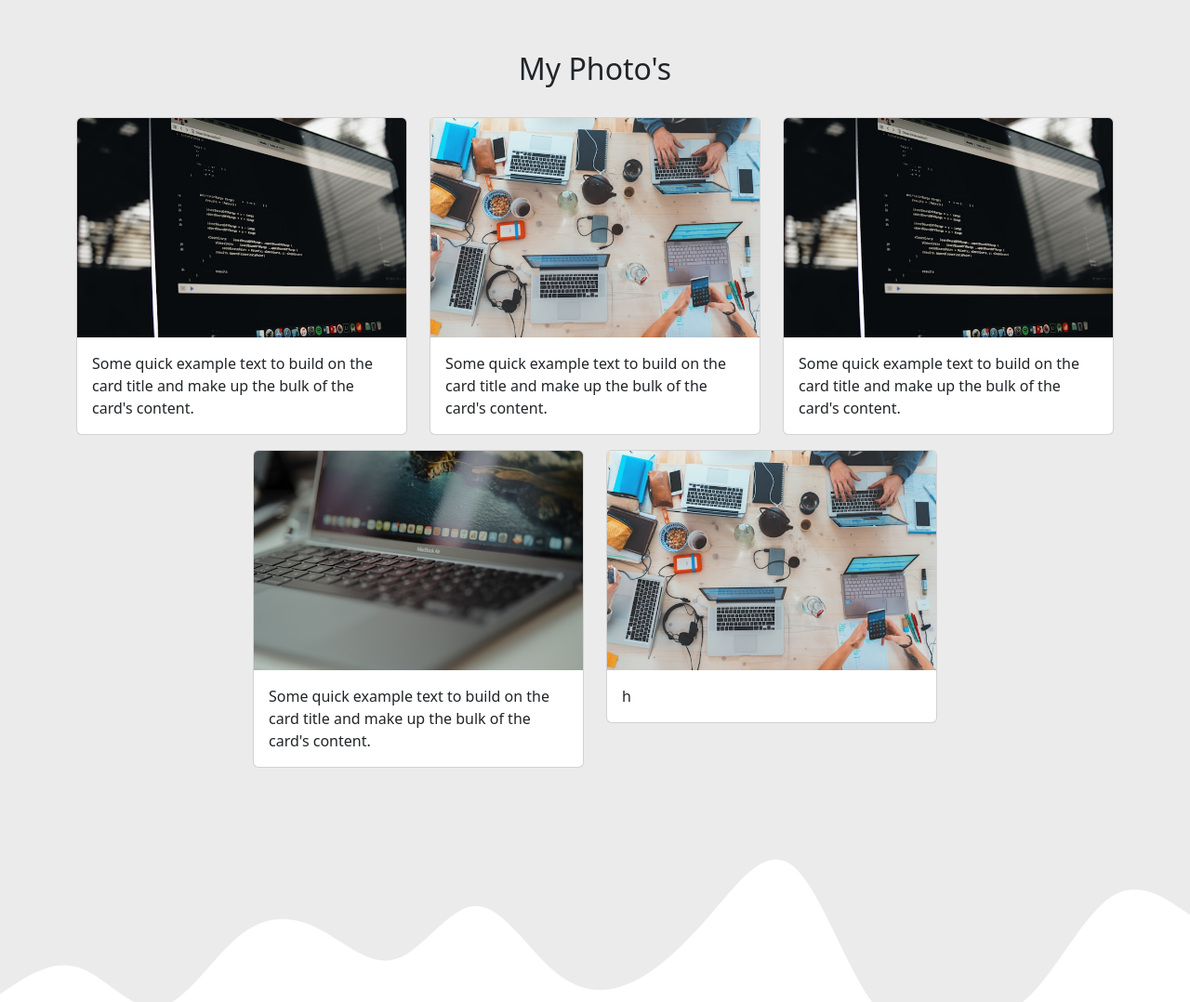
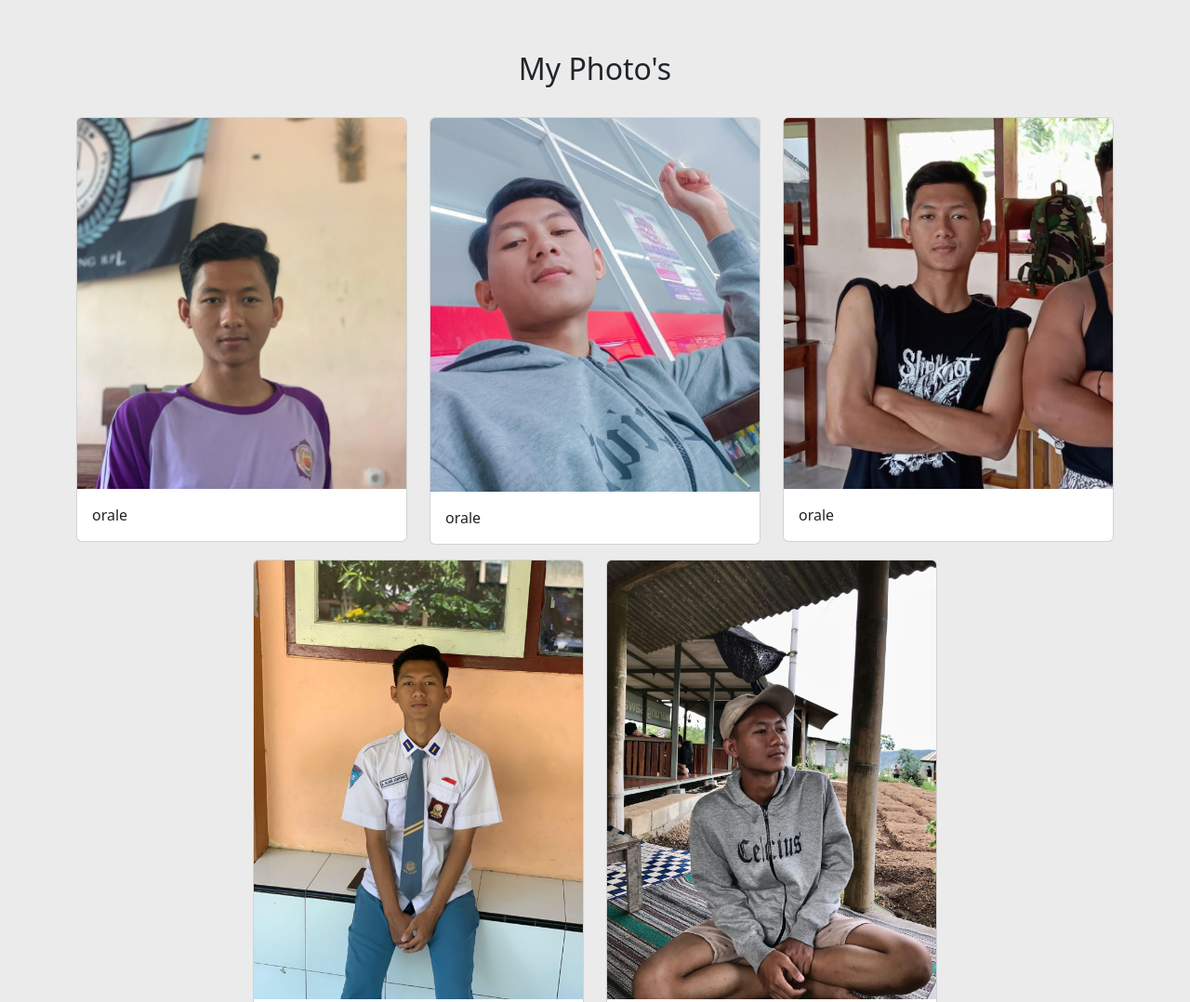
Before and after one commit to SOGOL999/gilangsampur.github.io, a plain HTML site: page index.html in a window 1280 px wide. Shown: the part 1480-2558 px from the top of the page at 93% size. Drawn offline with nearby package versions, Linux system fonts and the light colour scheme.

Commit message:
change photo's

```diff
--- a/index.html
+++ b/index.html
@@ -130,53 +130,41 @@
         <div class="row justify-content-center">
           <div class="col-md-4 mb-3">
             <div class="card">
-              <img src="Img/projects/st.jpg" class="card-img-top" alt="C1" />
+              <img src="Img/aku1.jpeg" class="card-img-top" alt="C1" />
               <div class="card-body">
-                <p class="card-text">
-                  Some quick example text to build on the card title and make up
-                  the bulk of the card's content.
-                </p>
+                <p class="card-text">orale</p>
               </div>
             </div>
           </div>
           <div class="col-md-4 mb-3">
             <div class="card">
-              <img src="Img/projects/tg.jpg" class="card-img-top" alt="C2" />
+              <img src="Img/aku2.jpeg" class="card-img-top" alt="C2" />
               <div class="card-body">
-                <p class="card-text">
-                  Some quick example text to build on the card title and make up
-                  the bulk of the card's content.
-                </p>
+                <p class="card-text">orale</p>
               </div>
             </div>
           </div>
           <div class="col-md-4 mb-3">
             <div class="card">
-              <img src="Img/projects/st.jpg" class="card-img-top" alt="C3" />
+              <img src="Img/aku3.jpeg" class="card-img-top" alt="C3" />
               <div class="card-body">
-                <p class="card-text">
-                  Some quick example text to build on the card title and make up
-                  the bulk of the card's content.
-                </p>
+                <p class="card-text">orale</p>
               </div>
             </div>
           </div>
           <div class="col-md-4 mb-3">
             <div class="card">
-              <img src="Img/projects/dw.jpg" class="card-img-top" alt="C3" />
+              <img src="Img/aku4.jpeg" class="card-img-top" alt="C3" />
               <div class="card-body">
-                <p class="card-text">
-                  Some quick example text to build on the card title and make up
-                  the bulk of the card's content.
-                </p>
+                <p class="card-text">orale</p>
               </div>
             </div>
           </div>
           <div class="col-md-4 mb-3">
             <div class="card">
-              <img src="Img/projects/tg.jpg" class="card-img-top" alt="C3" />
+              <img src="Img/aku5.jpeg" class="card-img-top" alt="C3" />
               <div class="card-body">
-                <p class="card-text">h</p>
+                <p class="card-text">orale</p>
               </div>
             </div>
           </div>
```
Also changed, not shown: Img/aku1.jpeg (added), Img/aku2.jpeg (added), Img/aku3.jpeg (added), Img/aku4.jpeg (added), Img/aku5.jpeg (added).
